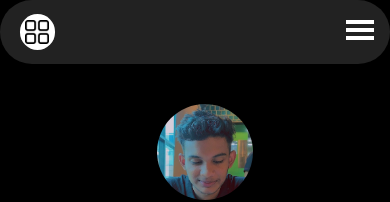
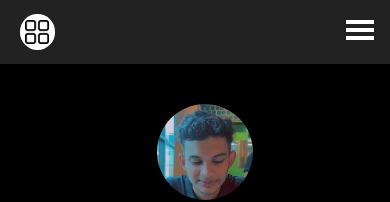
Before and after one commit to Rohithk2003/portfolio, a Next.js app: page / in a window 390 px wide. Shown: the top 202 px of the page. Built offline with nearby package versions, Linux system fonts and the light colour scheme; what tailwindcss-animated would draw is missing.

Commit message:
removed borders

```diff
--- a/components/navbar.js
+++ b/components/navbar.js
@@ -25,7 +25,7 @@ export default function Navbar() {
 	return (
 		<nav className="flex w-full justify-center md:h-24 h-16 items-center">
 			<div
-				className={` md:w-3/4 w-full rounded-full navbar fixed h-16 flex justify-between items-center p-2 pl-5   z-[2000] bg-[#222222] ${inter.className}`}
+				className={` md:w-3/4 w-full md:rounded-full rounded-none navbar fixed h-16 flex justify-between items-center p-2 pl-5   z-[2000] bg-[#222222] ${inter.className}`}
 			>
 				<div className="md:w-10 md:h-10 w-9 h-9 rounded-full  transition-all duration-300 p-3 bg-white flex justify-center items-center overflow-hidden">
 					<Image
```
